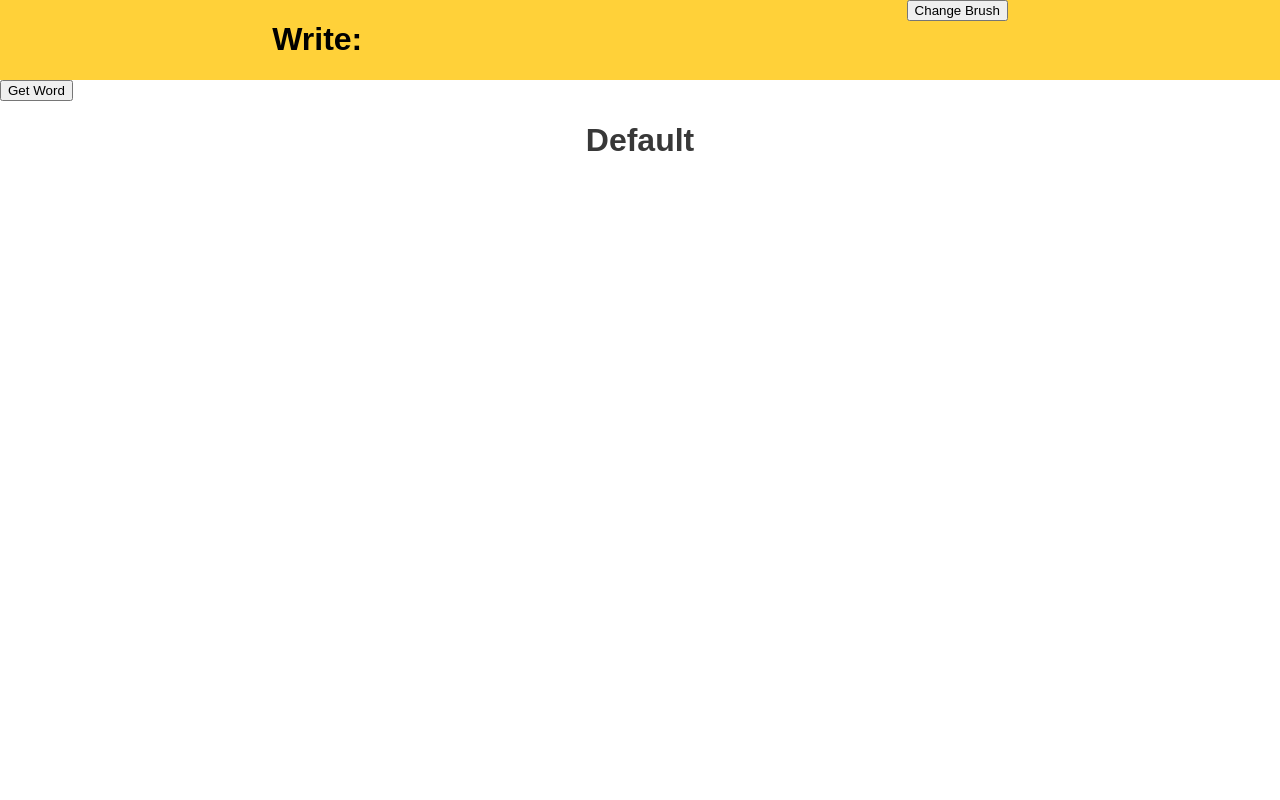
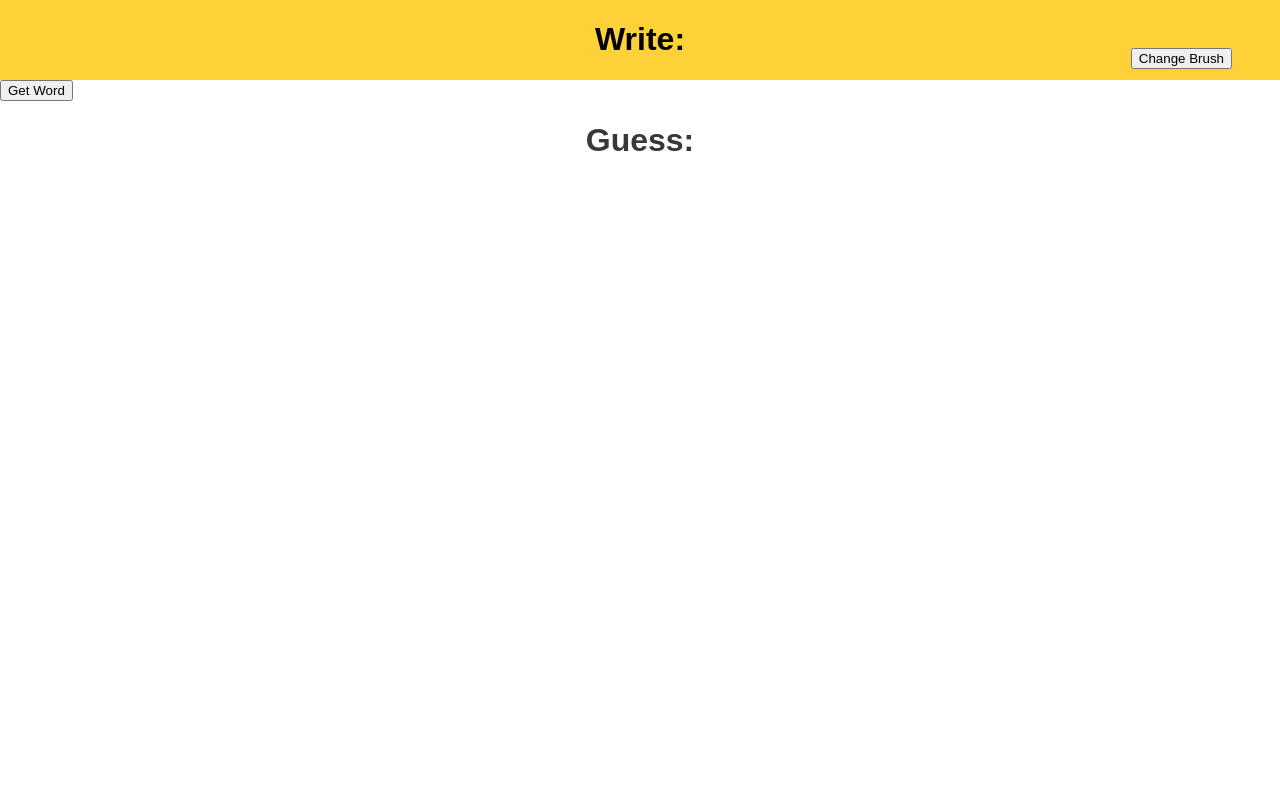
Before and after one commit to RajPandya737/Quick_Write, a Flask app: page /play in a window 1280 px wide. Run offline with Flask 3, Linux system fonts and the light colour scheme.

Commit message:
qol styling

```diff
--- a/quickwrite/static/css/game.css
+++ b/quickwrite/static/css/game.css
@@ -1,4 +1,5 @@
-body, html {
+body,
+html {
   margin: 0;
   font-family: Arial, Helvetica, sans-serif;
   background-color: rgb(255, 255, 255);
@@ -14,24 +15,23 @@ body, html {
   z-index: -1;
 }
 
-header{
-    background-color: #FFD139;
+header {
+  background-color: #ffd139;
   display: flex;
   justify-content: space-around;
 }
 
-#ocrResult{
+#ocrResult {
   width: 100%;
   height: 100%;
   display: flex;
   justify-content: center;
   align-items: center;
-    color: rgb(56, 56, 56)
+  color: rgb(56, 56, 56);
 }
 
-#changeBrush{
-    height: 100%;
-    display: flex;
-    justify-content: right;
-    align-items: center;
+#changeBrush {
+  position: absolute;
+  right: 3rem;
+  top: 3rem;
 }
--- a/quickwrite/static/js/ocr-script.js
+++ b/quickwrite/static/js/ocr-script.js
@@ -13,7 +13,7 @@ function getOCRResult() {
       .then((response) => response.json())
       .then((data) => {
         var ocrResultElement = document.getElementById("ocrResult");
-        ocrResultElement.innerText = data.ocr;
+        ocrResultElement.innerText = "Guess: "+data.ocr;
       })
       .catch((error) => {
         console.error("Error:", error);
--- a/quickwrite/templates/game.html
+++ b/quickwrite/templates/game.html
@@ -13,10 +13,10 @@
   <body>
     <header id="main-header">
       <h1 id="wordDisplay">Write: </h1>
-      <button id="changeBrush">Change Brush</button>
     </header>
+    <button id="changeBrush">Change Brush</button>
     <button id="getWordButton">Get Word</button>
-    <h1 id="ocrResult">Default</h1>
+    <h1 id="ocrResult">Guess: </h1>
     <canvas id="canvas"></canvas>
     <script src="../static/js/gen-word.js"></script>
     <script src="../static/js/canvas.js"></script>
```
Also changed, not shown: quickwrite/static/drawings/test.png. Lines whose indentation alone changed are shown as unchanged.
